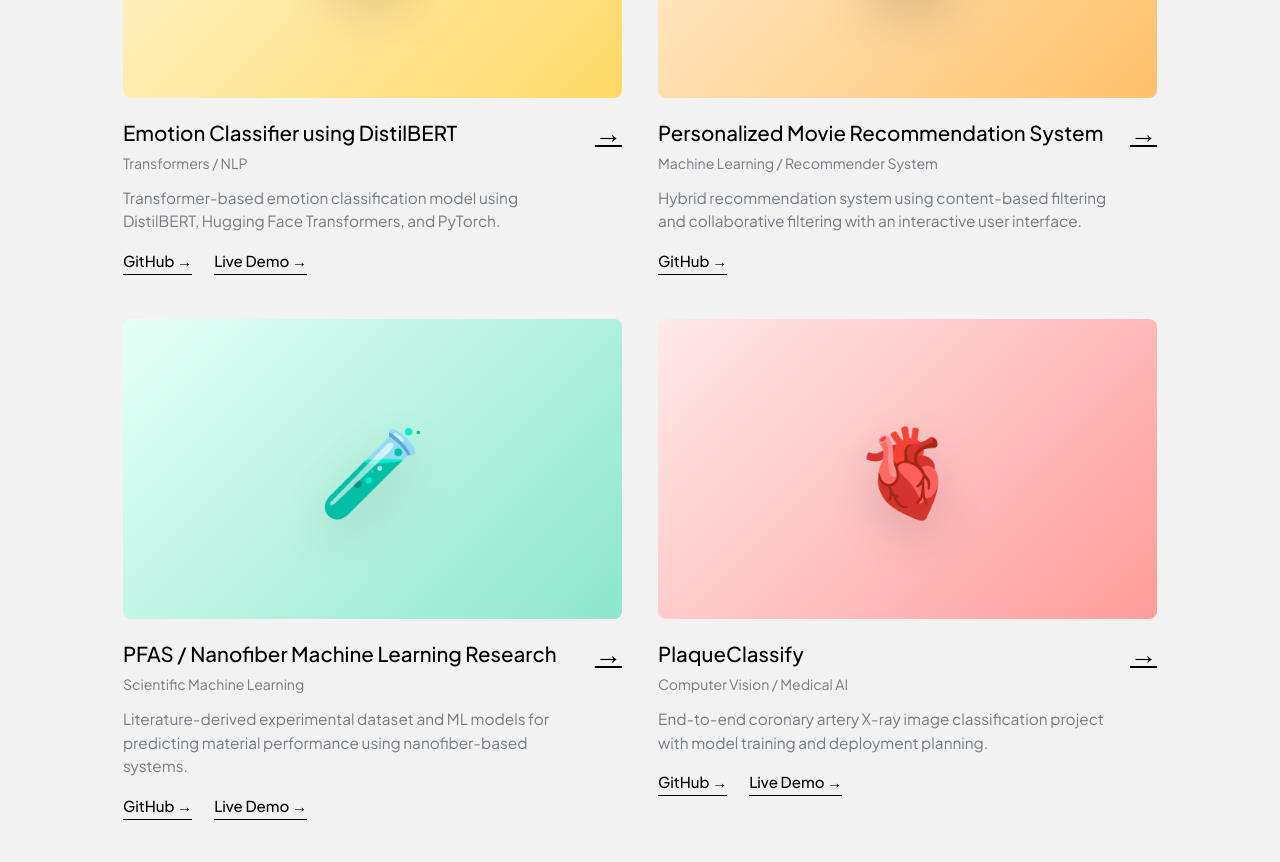
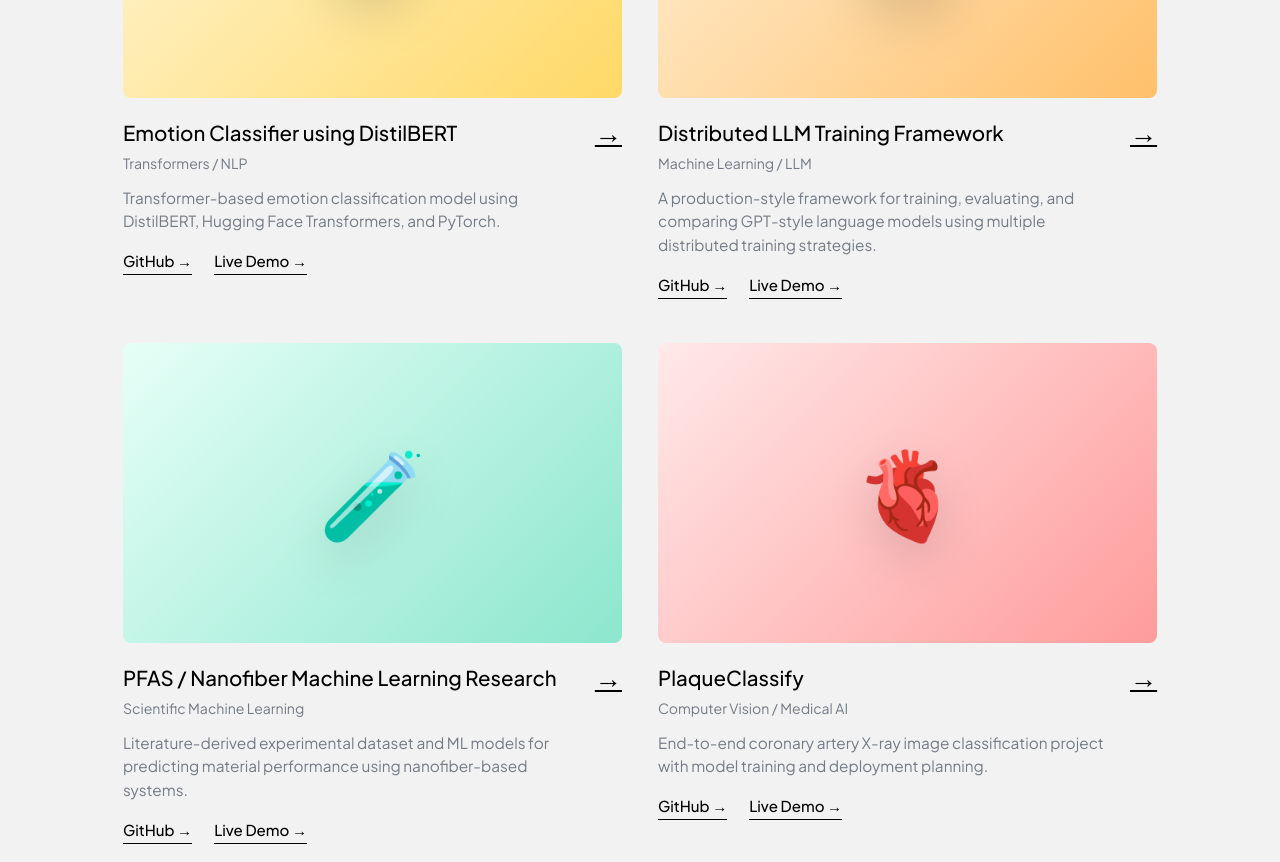
Before and after one commit to ARJ8102/atharva-portfolio, a React (Vite) app: page / in a window 1280 px wide. Shown: the part 3500-4362 px from the top of the page. Built offline with nearby package versions, Linux system fonts and the light colour scheme.

Commit message:
Update project links

```diff
--- a/src/data/portfolioData.js
+++ b/src/data/portfolioData.js
@@ -131,13 +131,13 @@ export const projects = [
       "Transformer-based emotion classification model using DistilBERT, Hugging Face Transformers, and PyTorch.",
   },
   {
-    title: "Personalized Movie Recommendation System",
-    category: "Machine Learning / Recommender System",
+    title: "Distributed LLM Training Framework",
+    category: "Machine Learning / LLM",
     image: "movie-recommender",
-    github: "https://github.com/your-username/movie-recommender",
-    demo: "",
+    github: "https://github.com/ARJ8102/llm_train",
+    demo: "https://atharvarj-llm-training-dashboard.hf.space/",
     description:
-      "Hybrid recommendation system using content-based filtering and collaborative filtering with an interactive user interface.",
+      "A production-style framework for training, evaluating, and comparing GPT-style language models using multiple distributed training strategies.",
   },
   {
     title: "PFAS / Nanofiber Machine Learning Research",
```
